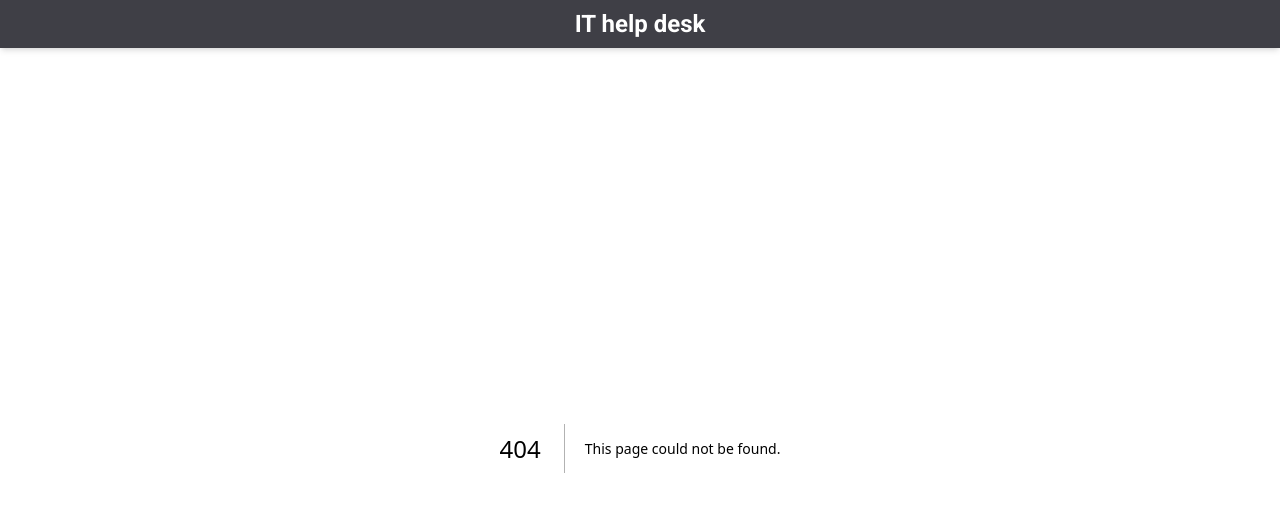
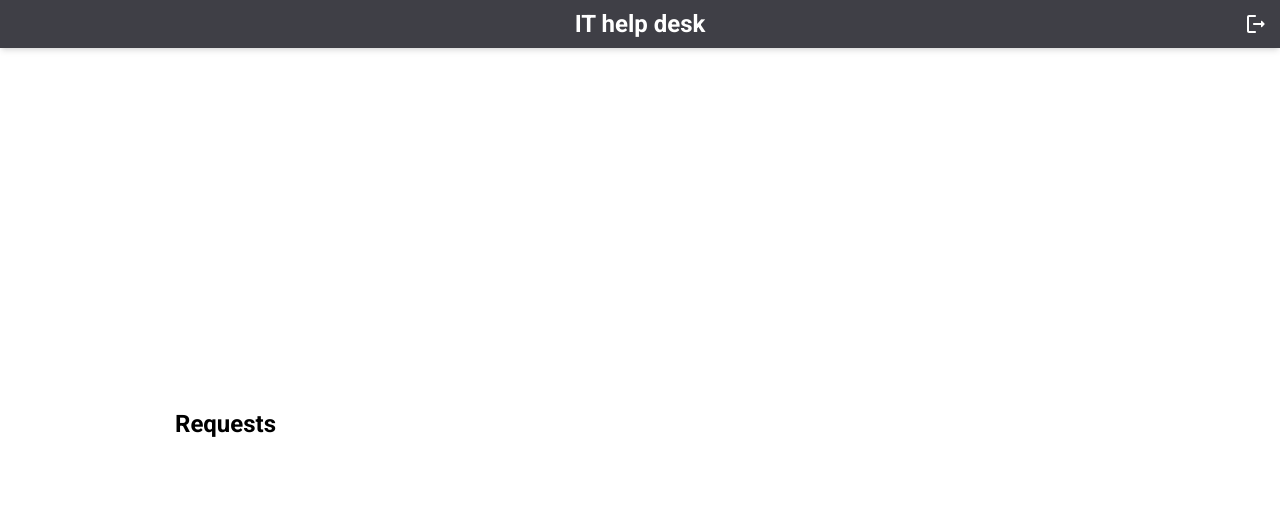
Before and after one commit to alaws66/IT-help-desk, a Next.js app: page /requests in a window 1280 px wide. Before the commit this address had no page. Shown: the top 512 px of the page. Built offline with nearby package versions, Linux system fonts and the light colour scheme.

Commit message:
logout functionality added

```diff
--- /dev/null
+++ b/app/requests/layout.js
@@ -0,0 +1,15 @@
+import Logout from '@/components/Logout';
+import { Suspense } from 'react';
+
+export default function RootLayout({ children }) {
+  return (
+    <>
+      <Logout />
+      <main className="h-[calc(100vh-48px)]">
+        <Suspense>
+          {children}
+        </Suspense>
+      </main>
+    </>
+  )
+}
--- /dev/null
+++ b/app/requests/page.js
@@ -0,0 +1,11 @@
+const requests = () => {
+  return (
+    <div className="flex flex-col justify-center items-center mx-3 sm:mx-5 h-full">
+      <div className="w-full lg:w-3/4 2xl:w-2/3">
+        <h2>Requests</h2>
+      </div>
+    </div>
+  );
+}
+
+export default requests;
--- /dev/null
+++ b/components/Logout.js
@@ -0,0 +1,32 @@
+'use client'
+
+import logoutUser from '@/utils/logoutUser';
+import { LogoutRounded } from '@mui/icons-material';
+import { Tooltip } from '@mui/material';
+import Link from 'next/link';
+
+const Logout = () => {
+  const handleClick = async () => {
+    // find logged in user
+    const response = await fetch('http://localhost:3000/api/user');
+    const user = await response.json();
+
+    // logout current user
+    await logoutUser(user._id);
+  }
+
+  return (
+    <Link
+      href="/"
+      replace
+      className="absolute top-3 right-3 flex items-center no-underline text-white"
+      onClick={handleClick}
+    >
+      <Tooltip title="Logout">
+        <LogoutRounded />
+      </Tooltip>
+    </Link>
+  );
+}
+
+export default Logout;
--- /dev/null
+++ b/utils/logoutUser.js
@@ -0,0 +1,12 @@
+const logoutUser = async ( id ) => {
+  await fetch('http://localhost:3000/api/logout', {
+    method: 'POST',
+    headers: {
+      'Accept': 'application/json',
+      'Content-Type': 'application/json'
+    },
+    body: JSON.stringify({ id })
+  });
+}
+
+export default logoutUser;
```
